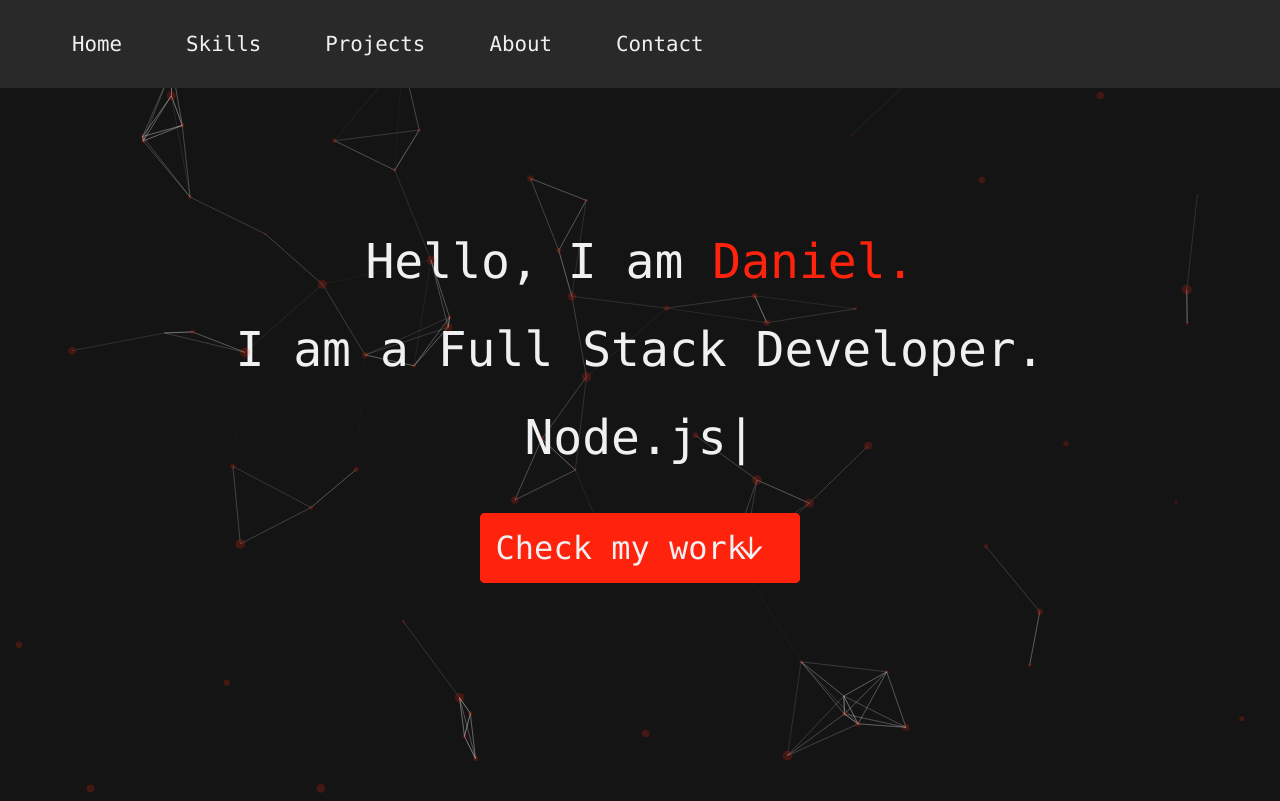
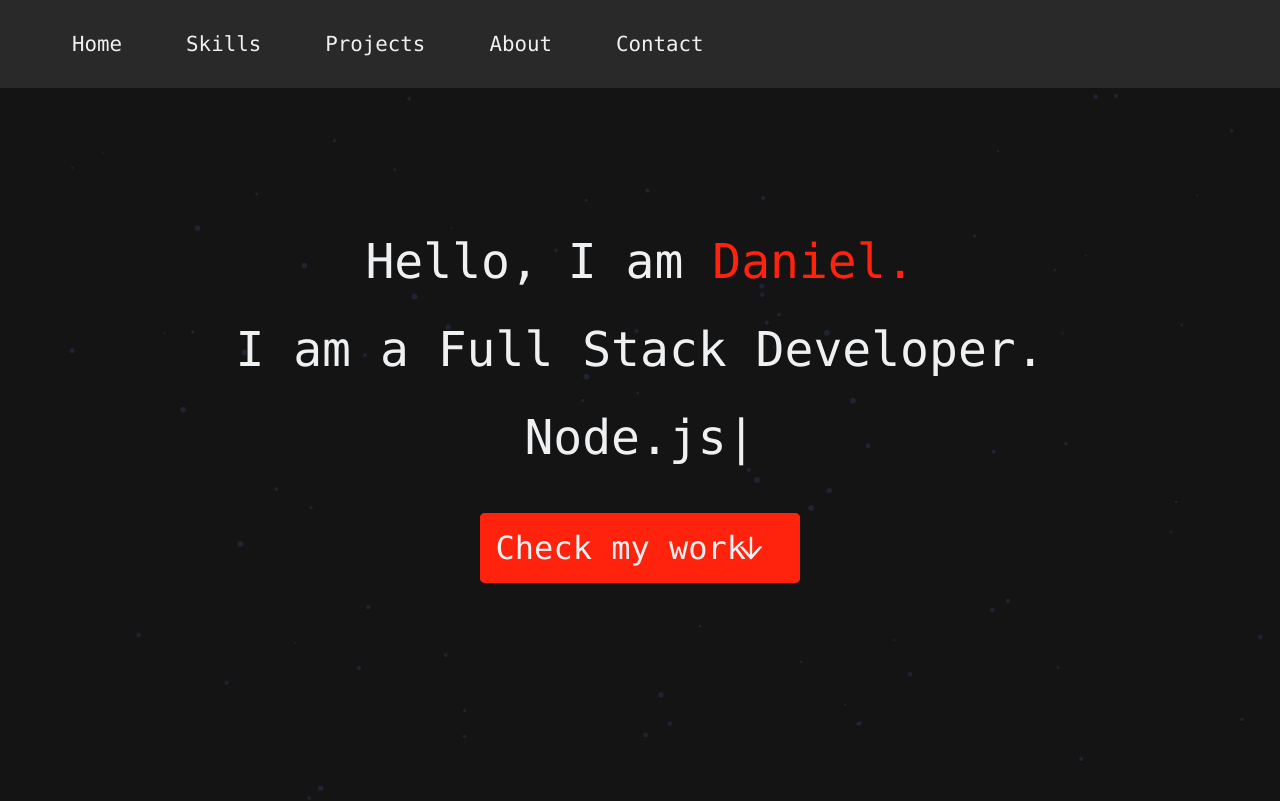
Before and after one commit to dandlp95/portfolio, a React (Create React App) app: page / in a window 1280 px wide. Shown: the top 801 px of the page. Built offline with nearby package versions, Linux system fonts and the light colour scheme; the HTML template or start-up script is replaced by a standard one.

Commit message:
first background finished

```diff
--- a/src/components/particlesBackground.jsx
+++ b/src/components/particlesBackground.jsx
@@ -36,30 +36,42 @@ const ParticlesBackground = () => {
             },
             onHover: {
               enable: true,
-              mode: "repulse",
+              mode: ["connect"],
             },
             resize: true,
           },
           modes: {
-            push: {
-              quantity: 4,
+            grab: {
+              distance: 200,
+              links: {
+                opacity: 0.3,
+              },
+            },
+            connect: {
+              distance: 110,
+              radius: 300,
+              links: {
+                opacity: 0.2,
+              },
             },
             repulse: {
-              distance: 200,
+              distance: 70,
               duration: 0.4,
+            },
+            push: {
+              quantity: 10,
             },
           },
         },
         particles: {
           color: {
-            value: "#FF220C",
-            // value: "#FFFFFF"
+            value: ["", "#4464AD"],
           },
           links: {
             color: "#ffffff",
             distance: 120,
             enable: true,
-            opacity: 0.3,
+            opacity: 0,
             width: 1,
           },
           collisions: {
@@ -78,9 +90,9 @@ const ParticlesBackground = () => {
           number: {
             density: {
               enable: true,
-              area: 850,
+              area: 400,
             },
-            value: 70,
+            value: 80,
           },
           opacity: {
             value: 0.2,
@@ -89,7 +101,7 @@ const ParticlesBackground = () => {
             type: "circle",
           },
           size: {
-            value: { min: 1, max: 5 },
+            value: { min: 1, max: 3 },
           },
         },
         detectRetina: true,
```
